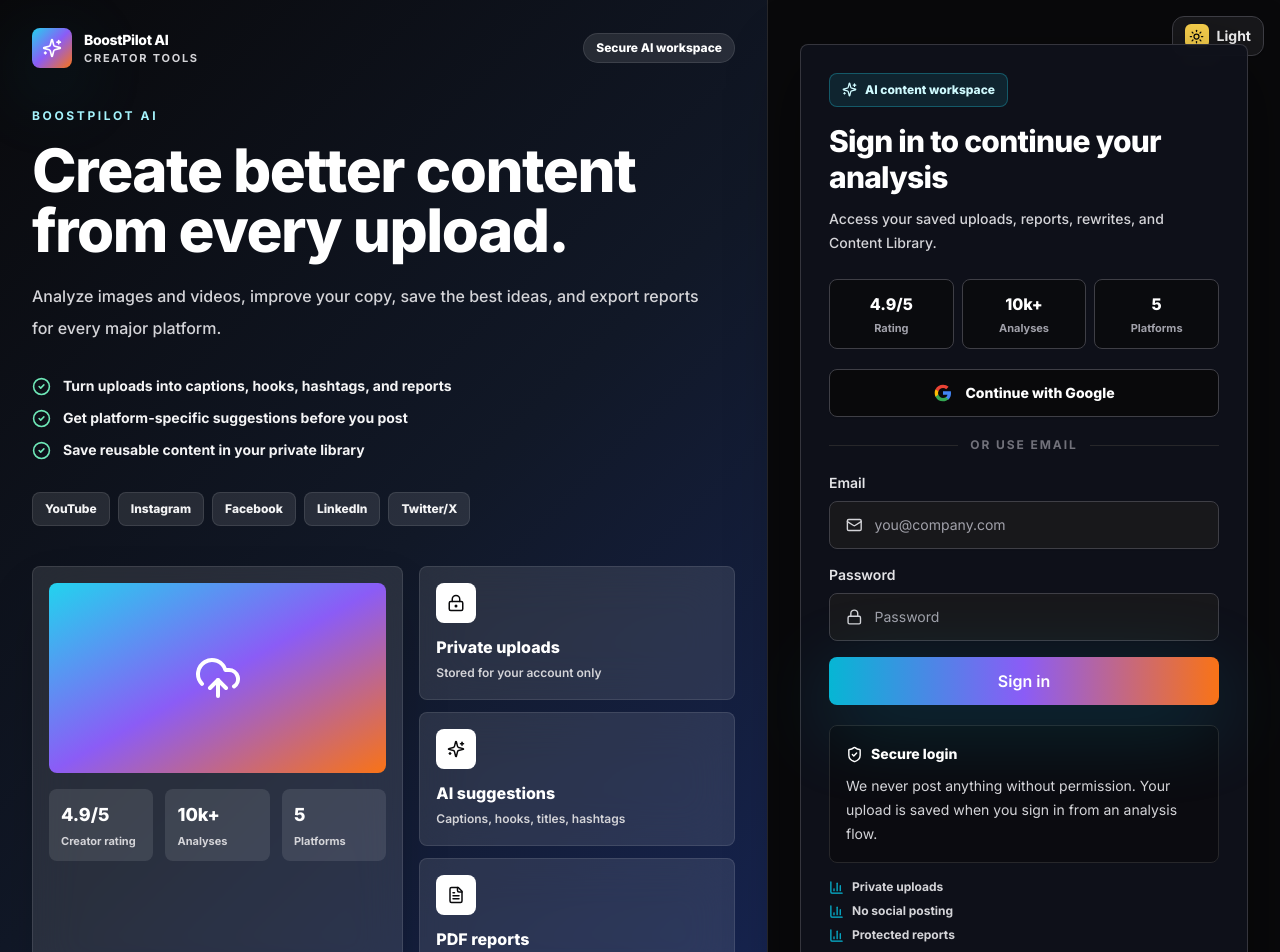
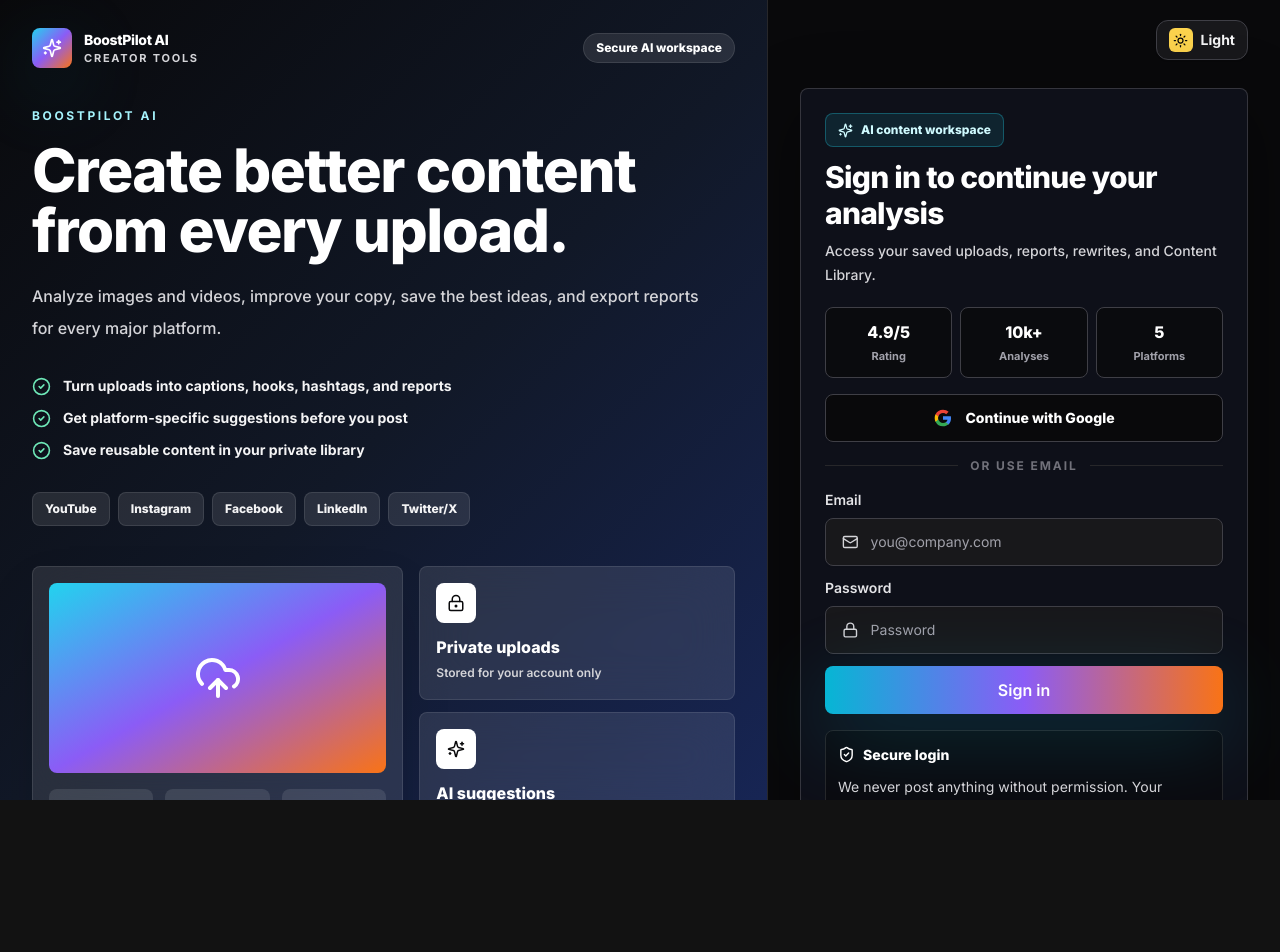
Before and after one commit to adityamishra52/Boostpilotai, a React (Vite) app: page /login in a window 1280 px wide. Shown: the top 952 px of the page. After the commit the page ends 800 px from the top, so only its background shows below. Built offline with nearby package versions, Linux system fonts and the light colour scheme; no server answers.

Commit message:
make user friendly

```diff
--- a/src/layouts/AuthLayout.jsx
+++ b/src/layouts/AuthLayout.jsx
@@ -20,8 +20,8 @@ const featureCards = [
 
 const AuthLayout = () => {
   return (
-    <main className="min-h-screen overflow-hidden bg-cloud text-zinc-950 dark:bg-zinc-950 dark:text-white">
-      <div className="grid min-h-screen lg:grid-cols-[minmax(0,3fr)_minmax(420px,2fr)]">
+    <main className="min-h-screen bg-cloud text-zinc-950 dark:bg-zinc-950 dark:text-white">
+      <div className="grid min-h-screen lg:h-screen lg:grid-cols-[minmax(0,3fr)_minmax(420px,2fr)] lg:overflow-hidden">
         <section className="relative hidden overflow-hidden border-r border-zinc-200 bg-[linear-gradient(135deg,#09090b_0%,#111827_52%,#172554_100%)] px-8 py-7 text-white dark:border-zinc-800 lg:flex lg:flex-col">
           <div className="relative z-10 flex items-center justify-between">
             <Logo inverse />
@@ -102,15 +102,19 @@ const AuthLayout = () => {
           </div>
         </section>
 
-        <section className="relative flex min-h-screen items-center justify-center px-4 py-6 sm:px-6 lg:px-8">
-          <div className="absolute right-4 top-4 z-10">
-            <ThemeToggle />
-          </div>
-          <div className="relative z-10 w-full max-w-md">
-            <div className="mb-6 flex justify-center lg:hidden">
-              <Logo />
+        <section className="min-h-screen min-w-0 overflow-y-auto px-4 py-5 sm:px-6 lg:h-screen lg:min-h-0 lg:px-8">
+          <div className="mx-auto flex min-h-full w-full max-w-md flex-col">
+            <div className="mb-5 flex items-center justify-between gap-3">
+              <div className="lg:hidden">
+                <Logo />
+              </div>
+              <div className="ml-auto">
+                <ThemeToggle />
+              </div>
             </div>
-            <Outlet />
+            <div className="flex flex-1 items-center py-2">
+              <Outlet />
+            </div>
           </div>
         </section>
       </div>
--- a/src/pages/Login.jsx
+++ b/src/pages/Login.jsx
@@ -49,21 +49,21 @@ const Login = () => {
   };
 
   return (
-    <Card className="w-full !border-white/70 !bg-white/86 p-6 shadow-2xl backdrop-blur-2xl dark:!border-zinc-700/80 dark:!bg-zinc-900/86 sm:p-7">
-      <div className="mb-6">
-        <div className="mb-4 inline-flex items-center gap-2 rounded-lg border border-brand-200 bg-brand-50 px-3 py-2 text-xs font-extrabold text-brand-800 dark:border-brand-400/30 dark:bg-brand-400/10 dark:text-brand-100">
+    <Card className="w-full !border-white/70 !bg-white/86 p-5 shadow-2xl backdrop-blur-2xl dark:!border-zinc-700/80 dark:!bg-zinc-900/86 sm:p-6">
+      <div className="mb-5">
+        <div className="mb-3 inline-flex items-center gap-2 rounded-lg border border-brand-200 bg-brand-50 px-3 py-2 text-xs font-extrabold text-brand-800 dark:border-brand-400/30 dark:bg-brand-400/10 dark:text-brand-100">
           <Sparkles size={15} />
           AI content workspace
         </div>
         <h1 className="text-3xl font-extrabold tracking-tight text-zinc-950 dark:text-white">
           Sign in to continue your analysis
         </h1>
-        <p className="mt-3 text-sm font-medium leading-6 text-zinc-600 dark:text-zinc-300">
+        <p className="mt-2 text-sm font-medium leading-6 text-zinc-600 dark:text-zinc-300">
           Access your saved uploads, reports, rewrites, and Content Library.
         </p>
       </div>
 
-      <div className="mb-5 grid grid-cols-3 gap-2">
+      <div className="mb-4 grid grid-cols-3 gap-2">
         {[
           ["4.9/5", "Rating"],
           ["10k+", "Analyses"],
@@ -78,13 +78,13 @@ const Login = () => {
 
       <GoogleAuthButton disabled={loading} onSuccess={handleGoogle} />
 
-      <div className="my-5 flex items-center gap-3">
+      <div className="my-4 flex items-center gap-3">
         <div className="h-px flex-1 bg-zinc-200 dark:bg-zinc-800" />
         <span className="text-xs font-bold uppercase tracking-[0.16em] text-zinc-500">or use email</span>
         <div className="h-px flex-1 bg-zinc-200 dark:bg-zinc-800" />
       </div>
 
-      <form className="space-y-4" onSubmit={handleSubmit}>
+      <form className="space-y-3" onSubmit={handleSubmit}>
         <Input
           autoComplete="email"
           icon={Mail}
@@ -111,7 +111,7 @@ const Login = () => {
         </Button>
       </form>
 
-      <div className="mt-5 rounded-lg border border-zinc-200 bg-zinc-50/90 p-4 text-sm leading-6 text-zinc-700 dark:border-zinc-800 dark:bg-zinc-950/60 dark:text-zinc-300">
+      <div className="mt-4 rounded-lg border border-zinc-200 bg-zinc-50/90 p-3 text-sm leading-6 text-zinc-700 dark:border-zinc-800 dark:bg-zinc-950/60 dark:text-zinc-300">
         <div className="mb-2 flex items-center gap-2 font-extrabold text-zinc-950 dark:text-white">
           <ShieldCheck size={17} />
           Secure login
@@ -119,7 +119,7 @@ const Login = () => {
         We never post anything without permission. Your upload is saved when you sign in from an analysis flow.
       </div>
 
-      <div className="mt-4 grid gap-2 text-xs font-bold text-zinc-600 dark:text-zinc-300">
+      <div className="mt-3 grid gap-2 text-xs font-bold text-zinc-600 dark:text-zinc-300">
         {["Private uploads", "No social posting", "Protected reports"].map((item) => (
           <div className="flex items-center gap-2" key={item}>
             <BarChart3 className="text-brand-500" size={15} />
@@ -128,7 +128,7 @@ const Login = () => {
         ))}
       </div>
 
-      <p className="mt-6 text-center text-sm font-medium text-zinc-600 dark:text-zinc-300">
+      <p className="mt-4 text-center text-sm font-medium text-zinc-600 dark:text-zinc-300">
         New to BoostPilot?{" "}
         <Link className="rounded font-bold text-brand-700 hover:text-brand-800 focus-visible:outline-none focus-visible:ring-4 focus-visible:ring-brand-300/35 dark:text-brand-200 dark:hover:text-brand-100 dark:focus-visible:ring-brand-400/25" to={`/register?redirect=${encodeURIComponent(from)}`}>
           Create an account
--- a/src/pages/Register.jsx
+++ b/src/pages/Register.jsx
@@ -47,21 +47,21 @@ const Register = () => {
   };
 
   return (
-    <Card className="w-full !border-white/70 !bg-white/86 p-6 shadow-2xl backdrop-blur-2xl dark:!border-zinc-700/80 dark:!bg-zinc-900/86 sm:p-7">
-      <div className="mb-6">
-        <div className="mb-4 inline-flex items-center gap-2 rounded-lg border border-brand-200 bg-brand-50 px-3 py-2 text-xs font-extrabold text-brand-800 dark:border-brand-400/30 dark:bg-brand-400/10 dark:text-brand-100">
+    <Card className="w-full !border-white/70 !bg-white/86 p-5 shadow-2xl backdrop-blur-2xl dark:!border-zinc-700/80 dark:!bg-zinc-900/86 sm:p-6">
+      <div className="mb-5">
+        <div className="mb-3 inline-flex items-center gap-2 rounded-lg border border-brand-200 bg-brand-50 px-3 py-2 text-xs font-extrabold text-brand-800 dark:border-brand-400/30 dark:bg-brand-400/10 dark:text-brand-100">
           <Sparkles size={15} />
           Start free
         </div>
         <h1 className="text-3xl font-extrabold tracking-tight text-zinc-950 dark:text-white">
           Create your free BoostPilot AI account
         </h1>
-        <p className="mt-3 text-sm font-medium leading-6 text-zinc-600 dark:text-zinc-300">
+        <p className="mt-2 text-sm font-medium leading-6 text-zinc-600 dark:text-zinc-300">
           Analyze your first uploads, save reports, and keep generated content in one private workspace.
         </p>
       </div>
 
-      <div className="mb-5 grid grid-cols-3 gap-2">
+      <div className="mb-4 grid grid-cols-3 gap-2">
         {[
           ["5", "Free credits"],
           ["5", "Platforms"],
@@ -76,13 +76,13 @@ const Register = () => {
 
       <GoogleAuthButton disabled={loading} onSuccess={handleGoogle} />
 
-      <div className="my-5 flex items-center gap-3">
+      <div className="my-4 flex items-center gap-3">
         <div className="h-px flex-1 bg-zinc-200 dark:bg-zinc-800" />
         <span className="text-xs font-bold uppercase tracking-[0.16em] text-zinc-500">or use email</span>
         <div className="h-px flex-1 bg-zinc-200 dark:bg-zinc-800" />
       </div>
 
-      <form className="space-y-4" onSubmit={handleSubmit}>
+      <form className="space-y-3" onSubmit={handleSubmit}>
         <Input
           autoComplete="name"
           icon={User}
@@ -118,7 +118,7 @@ const Register = () => {
         </Button>
       </form>
 
-      <div className="mt-5 grid gap-2 rounded-lg border border-zinc-200 bg-zinc-50/90 p-4 text-sm font-semibold text-zinc-700 dark:border-zinc-800 dark:bg-zinc-950/60 dark:text-zinc-300">
+      <div className="mt-4 grid gap-2 rounded-lg border border-zinc-200 bg-zinc-50/90 p-3 text-sm font-semibold text-zinc-700 dark:border-zinc-800 dark:bg-zinc-950/60 dark:text-zinc-300">
         {["Private media storage", "Secure authentication", "No auto posting", "Cancel anytime"].map((item) => (
           <div className="flex items-center gap-2" key={item}>
             <ShieldCheck className="text-emerald-500" size={16} />
@@ -127,7 +127,7 @@ const Register = () => {
         ))}
       </div>
 
-      <div className="mt-4 grid gap-2 text-xs font-bold text-zinc-600 dark:text-zinc-300">
+      <div className="mt-3 grid gap-2 text-xs font-bold text-zinc-600 dark:text-zinc-300">
         {["Creator-ready reports", "Content Library", "Platform suggestions"].map((item) => (
           <div className="flex items-center gap-2" key={item}>
             <BarChart3 className="text-brand-500" size={15} />
@@ -136,7 +136,7 @@ const Register = () => {
         ))}
       </div>
 
-      <p className="mt-6 text-center text-sm font-medium text-zinc-600 dark:text-zinc-300">
+      <p className="mt-4 text-center text-sm font-medium text-zinc-600 dark:text-zinc-300">
         Already have an account?{" "}
         <Link className="rounded font-bold text-brand-700 hover:text-brand-800 focus-visible:outline-none focus-visible:ring-4 focus-visible:ring-brand-300/35 dark:text-brand-200 dark:hover:text-brand-100 dark:focus-visible:ring-brand-400/25" to={`/login?redirect=${encodeURIComponent(redirect)}`}>
           Sign in
```
